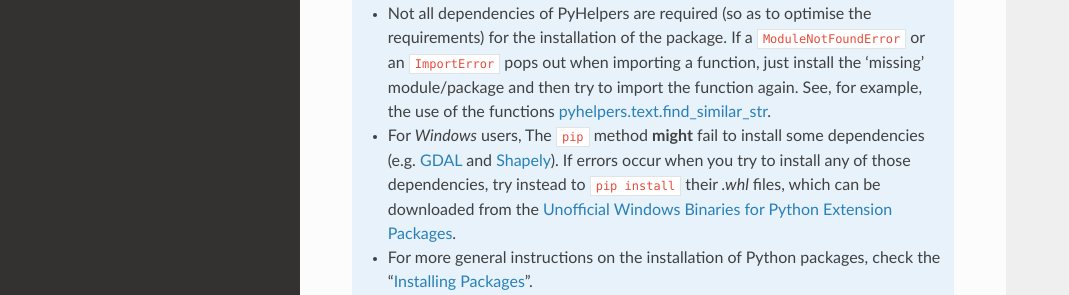
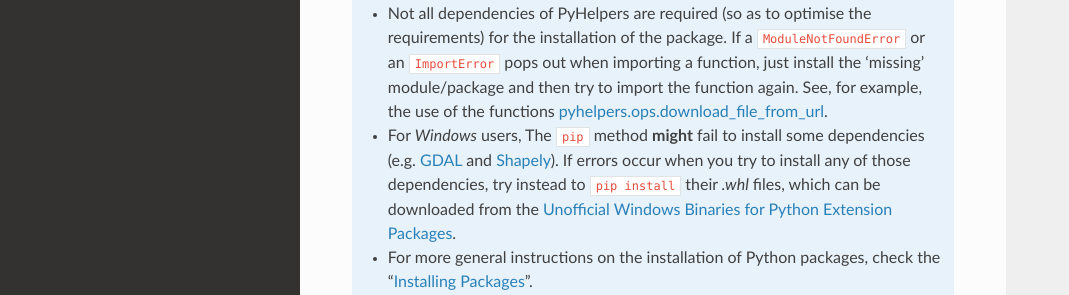
Before and after one commit to mikeqfu/pyhelpers, a Sphinx documentation site: the page built from docs/source/installation.rst, in a window 1280 px wide and 1334 px high. Shown: the part 741-1036 px from the top of the window, without its empty margins (0-1069 px from the left). Built offline with Sphinx 7.4.7 and the Read the Docs theme 2.0.0, drawn with Linux system fonts in a browser that asks for light colours.

Commit message:
Modify docs\source\installation.rst

```diff
--- a/docs/source/installation.rst
+++ b/docs/source/installation.rst
@@ -32,7 +32,7 @@ To test if PyHelpers is correctly installed, try to import the package via an in
 
     - It is recommended to add ``--upgrade`` (or ``-U``) when you use ``pip install`` (see the instruction above) so as to get the latest stable release of the package.
 
-    - Not all dependencies of PyHelpers are required (so as to optimise the requirements) for the installation of the package. If a ``ModuleNotFoundError`` or an ``ImportError`` pops out when importing a function, just install the 'missing' module/package and then try to import the function again. See, for example, the use of the functions :ref:`pyhelpers.text.find_similar_str<text-examples>`.
+    - Not all dependencies of PyHelpers are required (so as to optimise the requirements) for the installation of the package. If a ``ModuleNotFoundError`` or an ``ImportError`` pops out when importing a function, just install the 'missing' module/package and then try to import the function again. See, for example, the use of the functions :ref:`pyhelpers.ops.download_file_from_url<ops-examples>`.
 
     - For *Windows* users, The ``pip`` method **might** fail to install some dependencies (e.g. `GDAL`_ and `Shapely`_). If errors occur when you try to install any of those dependencies, try instead to ``pip install`` their *.whl* files, which can be downloaded from the `Unofficial Windows Binaries for Python Extension Packages`_.
 
```
